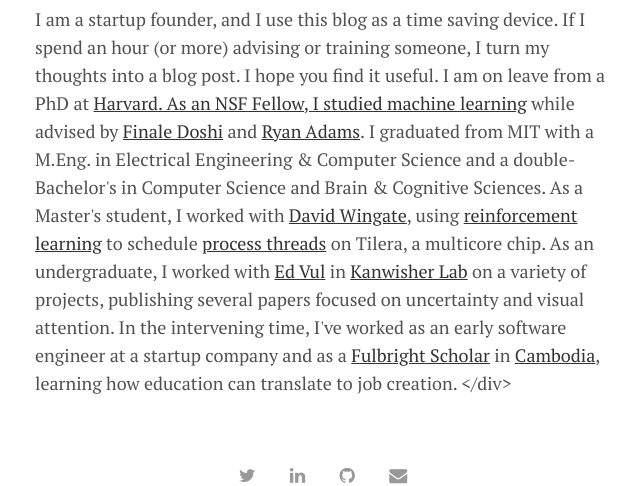
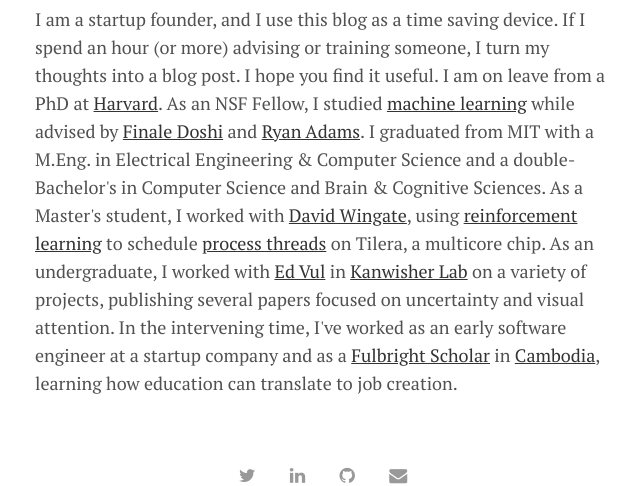
Before and after one commit to dhanus/dhanus.github.io, a Jekyll site: the page built from about.md, in a window 1280 px wide. Shown: the part 630-1116 px from the top of the page, without its empty margins (317-957 px from the left). Built offline with Jekyll 4.4.1, drawn with Linux system fonts in a browser that asks for light colours; nearby versions of some CDN libraries.

Commit message:
add close link tag

```diff
--- a/about.md
+++ b/about.md
@@ -13,7 +13,7 @@ image:
 
       I am a startup founder, and I use this blog as a time saving device. If I spend  an hour (or more) advising or training someone, I turn my thoughts into a blog post. I hope you find it useful.
 
-      I am on leave from a PhD at <a href="http://www.seas.harvard.edu">Harvard. As an NSF Fellow, I studied <a href="https://en.wikipedia.org/wiki/Machine_learning">machine learning</a> while advised by <a href="https://www.seas.harvard.edu/directory/finale">Finale Doshi</a> and <a href="https://www.seas.harvard.edu/directory/rpa">Ryan Adams</a>.
+      I am on leave from a PhD at <a href="http://www.seas.harvard.edu">Harvard</a>. As an NSF Fellow, I studied <a href="https://en.wikipedia.org/wiki/Machine_learning">machine learning</a> while advised by <a href="https://www.seas.harvard.edu/directory/finale">Finale Doshi</a> and <a href="https://www.seas.harvard.edu/directory/rpa">Ryan Adams</a>.
 
       I graduated from MIT with a M.Eng. in Electrical Engineering & Computer Science and a double-Bachelor's in Computer Science and Brain & Cognitive Sciences. As a Master's student, I worked with <a href="https://cs.byu.edu/faculty/dw87">David Wingate</a>, using <a href="http://en.wikipedia.org/wiki/Reinforcement_learning">reinforcement learning</a> to schedule <a href="http://en.wikipedia.org/wiki/Thread_%28computer_science%29">process threads</a> on Tilera, a multicore chip.  As an undergraduate, I worked with <a href="http://www.edvul.com">Ed Vul</a> in <a href="http://web.mit.edu/bcs/nklab/index.shtml"> Kanwisher Lab</a> on a variety of projects, publishing several papers focused on uncertainty and visual attention. In the intervening time, I've worked as an early software engineer at a startup company and as a <a href="http://www.iie.org/fulbright">Fulbright Scholar</a> in <a href="http://en.wikipedia.org/wiki/Cambodia">Cambodia</a>, learning how education can translate to job creation.
 
```
